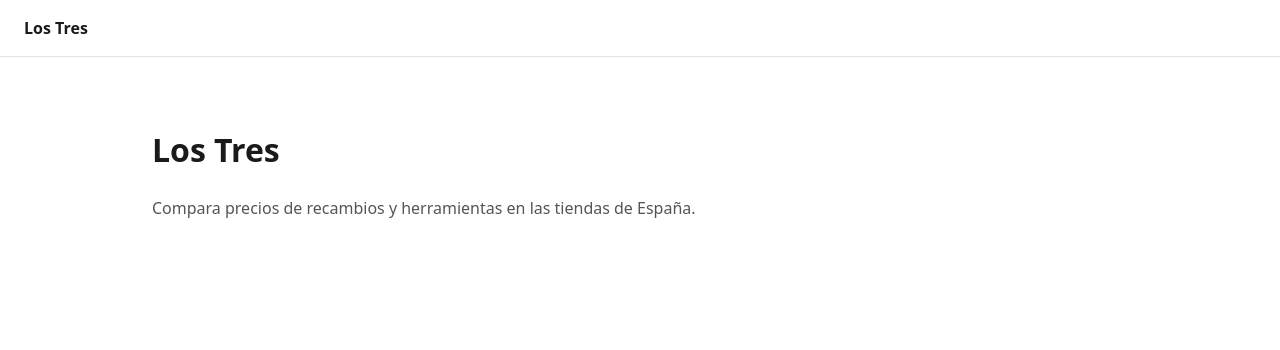
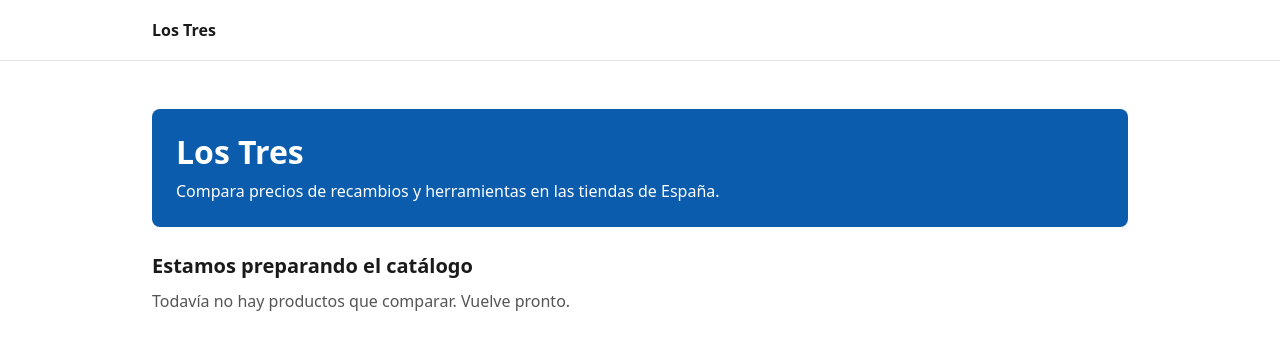
Before and after one commit to movie-clip/los-tres, a Next.js app: page / in a window 1280 px wide. Shown: the top 350 px of the page. Built offline with nearby package versions, Linux system fonts and the light colour scheme; no server answers; the database is empty.

Commit message:
#35 Add the home page category tree and align the header (T5.2.2)
The home shows a brand panel and the public category tree, or a
no-products state. The shared header gets a content-width column,
a 44px link and the 3px focus ring.

Co-Authored-By: Claude Opus 5.5 <noreply@anthropic.com>

```diff
--- a/messages/es-ES.json
+++ b/messages/es-ES.json
@@ -5,7 +5,11 @@
   },
   "Home": {
     "heading": "{siteName}",
-    "tagline": "Compara precios de recambios y herramientas en las tiendas de España."
+    "tagline": "Compara precios de recambios y herramientas en las tiendas de España.",
+    "categoriesHeading": "Categorías",
+    "productCount": "{count, plural, one {# producto} other {# productos}}",
+    "emptyHeading": "Estamos preparando el catálogo",
+    "emptyBody": "Todavía no hay productos que comparar. Vuelve pronto."
   },
   "NotFound": {
     "heading": "Página no encontrada",
--- /dev/null
+++ b/src/app/(public)/page.module.css
@@ -0,0 +1,28 @@
+.panel {
+  margin-bottom: var(--space-3);
+  padding: var(--space-3);
+  border-radius: var(--radius);
+  background: var(--color-link);
+  color: var(--color-bg);
+}
+
+.title {
+  margin: 0 0 var(--space-1);
+  font-size: var(--text-xl);
+  font-weight: 700;
+  line-height: 1.2;
+  overflow-wrap: anywhere;
+}
+
+/* Two classes: `.page p` (0,1,1) would otherwise grey the tagline. */
+.panel .tagline {
+  margin: 0;
+  color: var(--color-bg);
+  font-size: var(--text-md);
+}
+
+.sectionTitle {
+  margin: 0 0 var(--space-2);
+  font-size: var(--text-lg);
+  font-weight: 700;
+}
--- a/src/app/(public)/page.tsx
+++ b/src/app/(public)/page.tsx
@@ -1,15 +1,44 @@
 import { getTranslations } from 'next-intl/server';
 
+import { CategoryEmpty } from '@/components/CategoryEmpty';
+import { CategoryTree } from '@/components/CategoryTree';
 import { getSiteName } from '@/config/site';
+import { getPublicCategoryTree } from '@/server/catalogue/category-tree';
+
+import styles from './page.module.css';
 
 export const dynamic = 'force-dynamic';
 
 export default async function HomePage() {
-  const t = await getTranslations('Home');
+  const [t, groups] = await Promise.all([getTranslations('Home'), getPublicCategoryTree()]);
+
   return (
     <main className="page">
-      <h1>{t('heading', { siteName: getSiteName() })}</h1>
-      <p>{t('tagline')}</p>
+      <section className={styles.panel} data-testid="home-panel">
+        <h1 className={styles.title}>{t('heading', { siteName: getSiteName() })}</h1>
+        <p className={styles.tagline}>{t('tagline')}</p>
+      </section>
+      {groups.length === 0 ? (
+        <CategoryEmpty heading={t('emptyHeading')} body={t('emptyBody')} />
+      ) : (
+        <>
+          <h2 className={styles.sectionTitle}>{t('categoriesHeading')}</h2>
+          <CategoryTree
+            groups={groups.map((group) => ({
+              key: group.slug,
+              href: `/categoria/${group.slug}`,
+              name: group.name,
+              count: t('productCount', { count: group.productCount }),
+              children: group.children.map((child) => ({
+                key: child.slug,
+                href: `/categoria/${child.slug}`,
+                name: child.name,
+                count: t('productCount', { count: child.productCount }),
+              })),
+            }))}
+          />
+        </>
+      )}
     </main>
   );
 }
--- a/src/app/globals.css
+++ b/src/app/globals.css
@@ -37,17 +37,6 @@ a {
   color: var(--color-link);
 }
 
-.site-header {
-  padding: var(--space-2) var(--space-3);
-  border-bottom: 1px solid var(--color-border);
-}
-
-.site-header__name {
-  color: var(--color-text);
-  font-weight: 700;
-  text-decoration: none;
-}
-
 .page {
   max-width: var(--content-width);
   margin: 0 auto;
--- a/src/components/CategoryEmpty.tsx
+++ b/src/components/CategoryEmpty.tsx
@@ -5,8 +5,11 @@ import styles from './CategoryEmpty.module.css';
 export type CategoryEmptyProps = {
   heading: string;
   body: string;
-  /** Link text, already translated: NotFound.backHome. The link goes to the home page. */
-  homeLabel: string;
+  /**
+   * Link text, already translated: NotFound.backHome. The link goes to the home page.
+   * Omitted on the home page itself, where the link paragraph is not rendered.
+   */
+  homeLabel?: string;
 };
 
 /** The state of a category with no public products. Display strings only. */
@@ -15,11 +18,13 @@ export function CategoryEmpty({ heading, body, homeLabel }: CategoryEmptyProps)
     <section data-testid="category-empty">
       <h2 className={styles.heading}>{heading}</h2>
       <p className={styles.text}>{body}</p>
-      <p className={styles.text}>
-        <Link href="/" className={styles.home}>
-          {homeLabel}
-        </Link>
-      </p>
+      {homeLabel === undefined ? null : (
+        <p className={styles.text}>
+          <Link href="/" className={styles.home}>
+            {homeLabel}
+          </Link>
+        </p>
+      )}
     </section>
   );
 }
--- /dev/null
+++ b/src/components/CategoryTree.module.css
@@ -0,0 +1,76 @@
+/* 18rem is the narrowest a group may get; the grid reflows with no media query. */
+.groups {
+  display: grid;
+  grid-template-columns: repeat(auto-fill, minmax(min(18rem, 100%), 1fr));
+  align-items: start;
+  gap: var(--space-2);
+  margin: 0;
+  padding: 0;
+  list-style: none;
+}
+
+.group {
+  border: 1px solid var(--color-border);
+  border-radius: var(--radius);
+  background: var(--color-bg);
+}
+
+.heading {
+  margin: 0;
+  font-size: var(--text-md);
+}
+
+.rows {
+  margin: 0;
+  padding: 0;
+  list-style: none;
+}
+
+/* Also separates the heading row from the first child. */
+.row {
+  border-top: 1px solid var(--color-border);
+}
+
+/* Name left, count right on the name's first baseline; a grid so the content
+   stays centred when the row is held up to the tap target. */
+.link {
+  display: grid;
+  grid-template-columns: minmax(0, 1fr) auto;
+  align-items: baseline;
+  align-content: center;
+  column-gap: var(--space-2);
+  min-height: var(--tap-target);
+  padding: var(--space-1) var(--space-2);
+  color: var(--color-link);
+  font-size: var(--text-md);
+  font-weight: 400;
+  line-height: 1.4;
+  text-decoration: none;
+}
+
+.headingLink {
+  padding: var(--space-2);
+  font-weight: 700;
+}
+
+.name {
+  overflow-wrap: anywhere;
+}
+
+.link:hover .name,
+.link:focus-visible .name {
+  text-decoration: underline;
+}
+
+.count {
+  color: var(--color-muted);
+  font-size: var(--text-sm);
+  font-weight: 400;
+  white-space: nowrap;
+}
+
+/* Inset, so the box edge and the neighbouring row never clip the ring. */
+.link:focus-visible {
+  outline: var(--focus-ring);
+  outline-offset: -3px;
+}
--- /dev/null
+++ b/src/components/CategoryTree.tsx
@@ -0,0 +1,62 @@
+import styles from './CategoryTree.module.css';
+
+export type CategoryTreeRow = {
+  /** A stable React key, for example the category slug. Never shown. */
+  key: string;
+  /** Link target, already built: /categoria/<slug>. */
+  href: string;
+  name: string;
+  /** Finished count text, for example "26 productos". */
+  count: string;
+};
+
+export type CategoryTreeGroupItem = CategoryTreeRow & {
+  /** Already in display order. Empty: the group is only its heading row. */
+  children: CategoryTreeRow[];
+};
+
+export type CategoryTreeProps = {
+  /** Already filtered and in display order. The component never sorts. */
+  groups: CategoryTreeGroupItem[];
+};
+
+/**
+ * The home page category groups: a heading link per top-level category, then a
+ * row link per child. Display strings only. Plain anchors, no prefetching.
+ */
+export function CategoryTree({ groups }: CategoryTreeProps) {
+  return (
+    <ul className={styles.groups} data-testid="category-tree">
+      {groups.map(({ key, href, name, count, children }) => (
+        <li key={key} className={styles.group} data-testid="category-group">
+          <h3 className={styles.heading}>
+            <a
+              href={href}
+              className={`${styles.link} ${styles.headingLink}`}
+              data-testid="category-group-link"
+            >
+              <span className={styles.name}>{name}</span>
+              <span className={styles.count} data-testid="category-group-count">
+                {count}
+              </span>
+            </a>
+          </h3>
+          {children.length > 0 ? (
+            <ul className={styles.rows}>
+              {children.map((child) => (
+                <li key={child.key} className={styles.row} data-testid="category-row">
+                  <a href={child.href} className={styles.link} data-testid="category-row-link">
+                    <span className={styles.name}>{child.name}</span>
+                    <span className={styles.count} data-testid="category-row-count">
+                      {child.count}
+                    </span>
+                  </a>
+                </li>
+              ))}
+            </ul>
+          ) : null}
+        </li>
+      ))}
+    </ul>
+  );
+}
--- /dev/null
+++ b/src/components/SiteHeader.module.css
@@ -0,0 +1,30 @@
+/* The border runs edge to edge; the content sits in the same column as `.page`. */
+.header {
+  padding: var(--space-1) 0;
+  border-bottom: 1px solid var(--color-border);
+}
+
+.inner {
+  max-width: var(--content-width);
+  margin: 0 auto;
+  padding: 0 var(--space-3);
+}
+
+.name {
+  display: inline-flex;
+  align-items: center;
+  min-height: var(--tap-target);
+  color: var(--color-text);
+  font-weight: 700;
+  overflow-wrap: anywhere;
+  text-decoration: none;
+}
+
+.name:hover {
+  text-decoration: underline;
+}
+
+.name:focus-visible {
+  outline: var(--focus-ring);
+  outline-offset: 2px;
+}
--- a/src/components/SiteHeader.tsx
+++ b/src/components/SiteHeader.tsx
@@ -1,12 +1,16 @@
 import Link from 'next/link';
+
+import styles from './SiteHeader.module.css';
 
 /** The site name arrives as a prop: components never read configuration. */
 export function SiteHeader({ siteName }: { siteName: string }) {
   return (
-    <header className="site-header">
-      <Link href="/" className="site-header__name">
-        {siteName}
-      </Link>
+    <header className={styles.header}>
+      <div className={styles.inner}>
+        <Link href="/" className={styles.name} data-testid="site-header-link">
+          {siteName}
+        </Link>
+      </div>
     </header>
   );
 }
```
